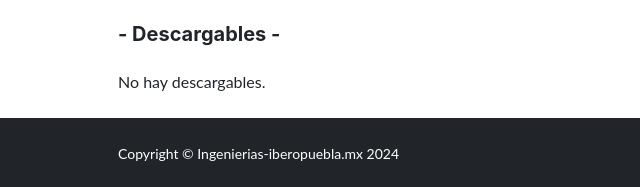
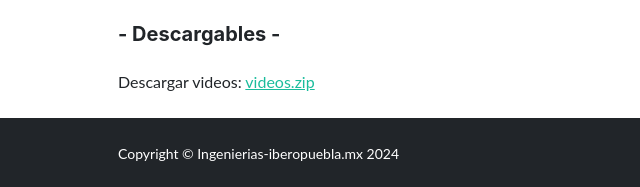
Before and after one commit to Alejandrooocana/portafolio2024, a plain HTML site: page practica9/index.html in a window 1280 px wide. Shown: the part 6097-6284 px from the top of the page, 0-640 px from the left. Drawn offline with nearby package versions, Linux system fonts and the light colour scheme; a script that the page names is missing.

Commit message:
Add files via upload

```diff
--- a/practica9/index.html
+++ b/practica9/index.html
@@ -137,7 +137,7 @@
 
                         <p id="descargables">
                         <h2 class="fw-bolder mb-4 mt-5 fs-5">- Descargables -</h2>
-                        <p class="fs-6 mb-4">No hay descargables.</p>
+                        <p class="fs-6 mb-4">Descargar videos: <a href="videos.zip">videos.zip</a> </p>
 
                 </div>
             </section>
```
